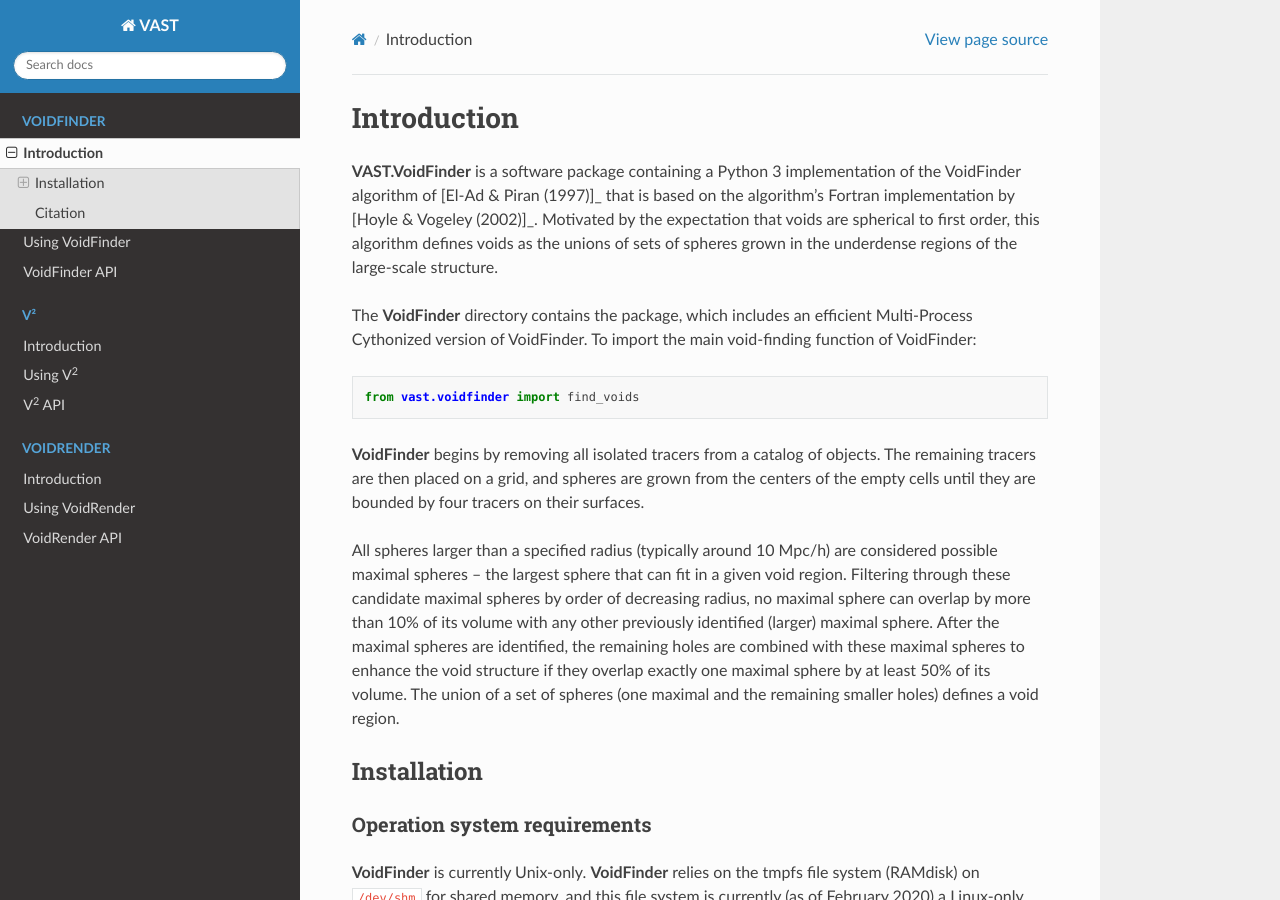
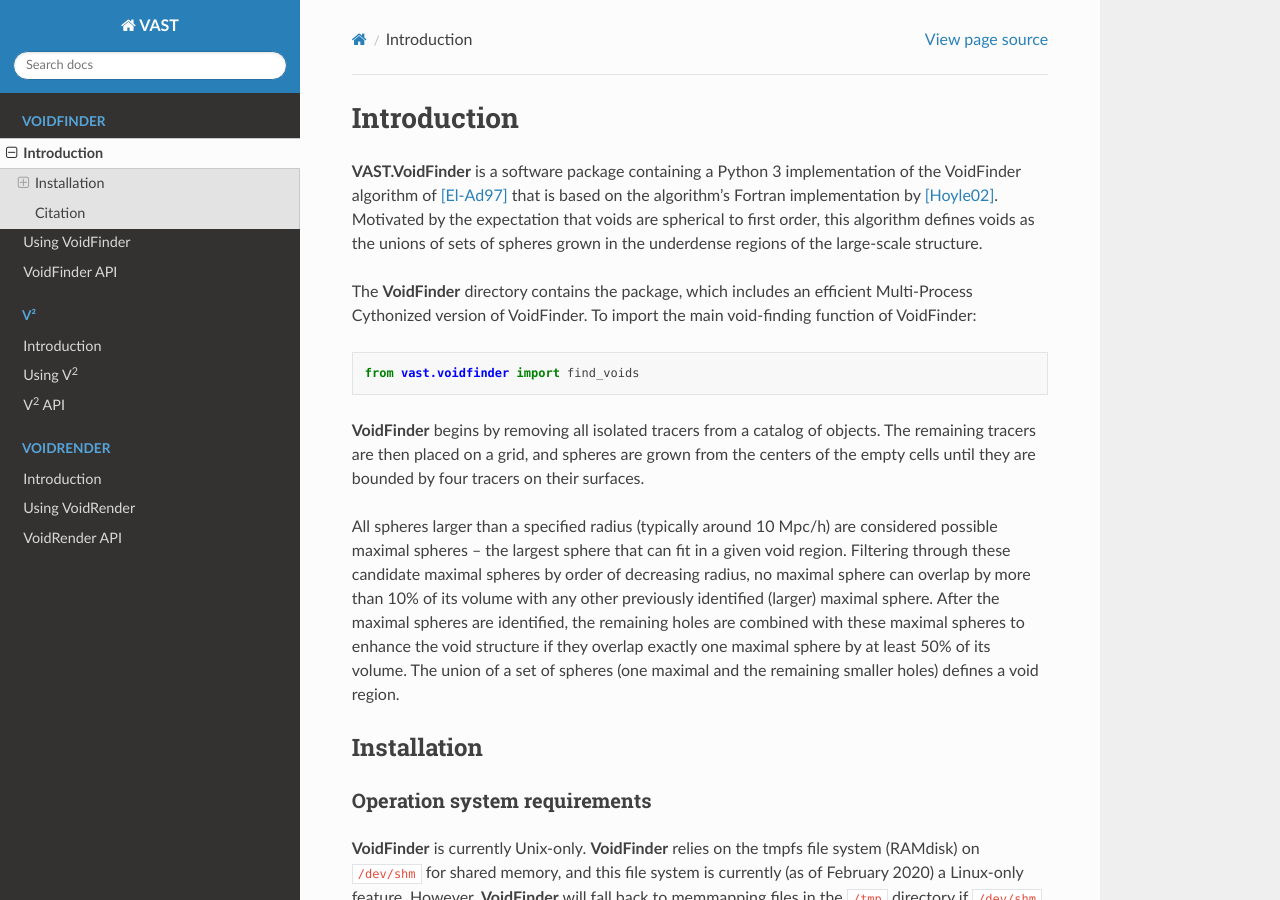
Before and after one commit to DESI-UR/VAST, a Sphinx documentation site: the page built from Documentation/source/VoidFinder_intro.rst, in a window 1280 px wide and 900 px high. Built offline with Sphinx 7.4.7 and the Read the Docs theme 2.0.0, drawn with Linux system fonts in a browser that asks for light colours; some of the changed text lies outside the part shown.

Commit message:
Adjusting VoidRender doc strings, citations in RTD

```diff
--- a/Documentation/source/VoidFinder_intro.rst
+++ b/Documentation/source/VoidFinder_intro.rst
@@ -3,11 +3,10 @@
 ############
 
 **VAST.VoidFinder** is a software package containing a Python 3 implementation
-of the VoidFinder algorithm of [El-Ad & Piran (1997)]_ that is based on the
-algorithm's Fortran implementation by [Hoyle & Vogeley (2002)]_.  Motivated by
-the expectation that voids are spherical to first order, this algorithm defines
-voids as the unions of sets of spheres grown in the underdense regions of the
-large-scale structure.
+of the VoidFinder algorithm of [El-Ad97]_ that is based on the algorithm's
+Fortran implementation by [Hoyle02]_.  Motivated by the expectation that voids
+are spherical to first order, this algorithm defines voids as the unions of sets
+of spheres grown in the underdense regions of the large-scale structure.
 
 The **VoidFinder** directory contains the package, which includes an efficient
 Multi-Process Cythonized version of VoidFinder.  To import the main
@@ -120,10 +119,9 @@
 Citation
 ========
 
-Please cite [Hoyle & Vogeley (2002)]_ and [El-Ad & Piran (1997)]_ when using
-this algorithm.
+Please cite [Hoyle02]_ and [El-Ad97]_ when using this algorithm.
 
 
 
-.. [El-Ad & Piran (1997)] El-Ad, H. & Piran, T. 1997, ApJ, 491, 421
-.. [Hoyle & Vogeley (2002)] Hoyle, F. & Vogeley, M. 2002, ApJ, 566, 641
+.. [El-Ad97] El-Ad, H. & Piran, T. 1997, ApJ, 491, 421
+.. [Hoyle02] Hoyle, F. & Vogeley, M. 2002, ApJ, 566, 641
--- a/Documentation/source/VoidRender.rst
+++ b/Documentation/source/VoidRender.rst
@@ -9,8 +9,7 @@
 .. figure:: ../voidfinder_viz.png
    :alt: VoidFinder visualization of the output from SDSS DR7 with VoidRender
 
-   **VoidRender** visualization of the output from SDSS DR7
-   [Abazajian et al. (2009)]_.\label{fig:vfviz}
+   **VoidRender** visualization of the output from SDSS DR7 [SDSSdr7]_.\label{fig:vfviz}
 
 In order to aid in assessing the quality of the VoidFinder algorithm, the
 ``vast.voidfinder.viz`` package includes a **VoidRender** class
@@ -82,4 +81,4 @@
 
 
 
-.. [Abazajian et al. (2009)] Abazajian, K. et al. 2009, ApJS, 182, 543
+.. [SDSSdr7] Abazajian, K. et al. 2009, ApJS, 182, 543
--- a/Documentation/source/Vsquared_intro.rst
+++ b/Documentation/source/Vsquared_intro.rst
@@ -9,8 +9,8 @@
 
 :raw-html:`<strong>V<sup>2</sup></strong>` is a software package for finding
 voids based on the ZOBOV (ZOnes Bordering On Voidness) algorithm by
-[Neyrinck (2007)]_, which uses the gradient of the volume of adjacent voronoi
-cells to flow multiple cells into larger void regions.
+[Neyrinck07]_, which uses the gradient of the volume of adjacent voronoi cells
+to flow multiple cells into larger void regions.
 
 The ``VAST/Vsquared`` directory contains the package, as well as an example
 script for automatically running all steps of the algorithm. To import the main
@@ -108,7 +108,7 @@
 Citation
 ========
 
-Please cite [Neyrinck (2007)]_ when using this algorithm.
+Please cite [Neyrinck07]_ when using this algorithm.
 
 
 
```
Also changed, not shown: 2 other files.
